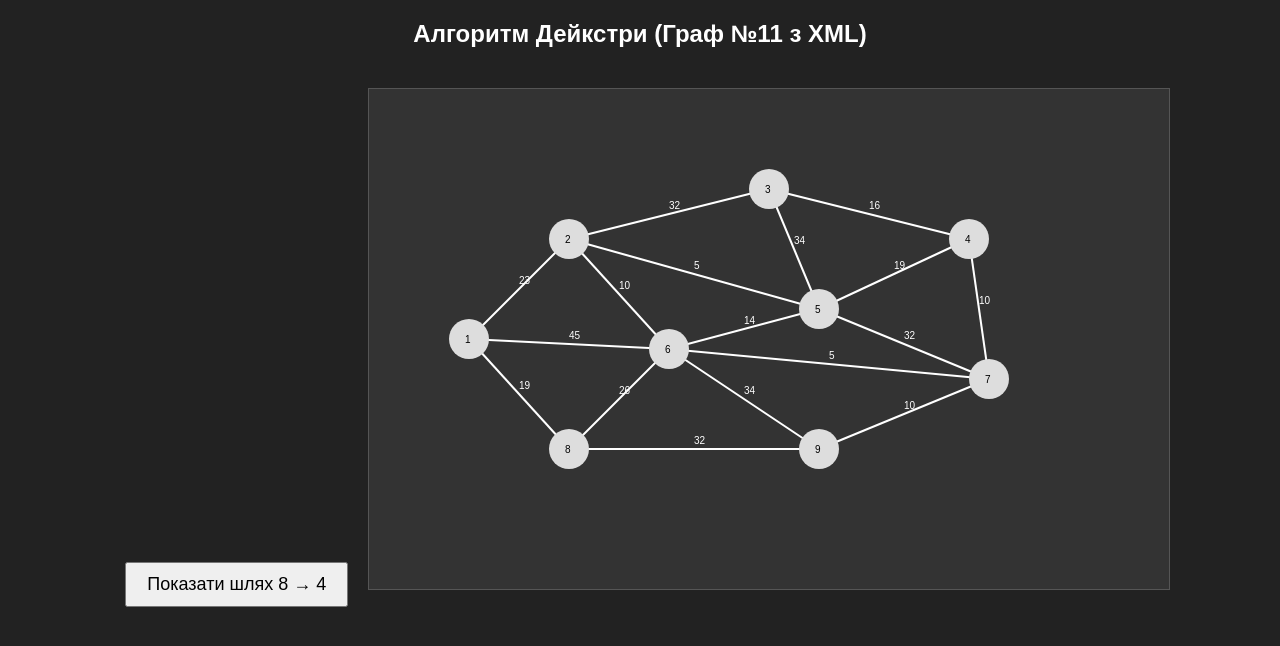
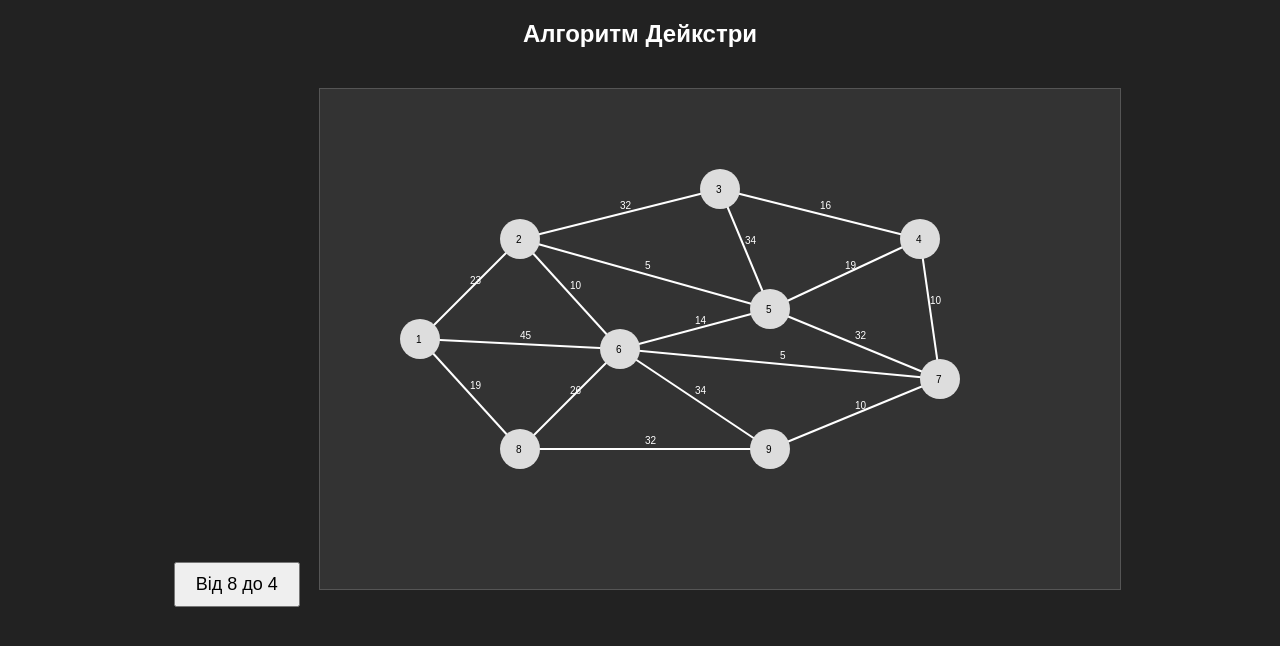
Before and after one commit to Icyc777/Icyc777.github.io.ALGO, a plain HTML site: page index.html in a window 1280 px wide. Drawn offline with Linux system fonts and the light colour scheme.

Commit message:
Update index.html

```diff
--- a/index.html
+++ b/index.html
@@ -2,87 +2,61 @@
 <html>
 <head>
 <meta charset="UTF-8">
-<title>Граф 11 — Дейкстра + XML</title>
-
 <style>
     body { background: #222; color: white; text-align: center; font-family: Arial; }
     canvas { background: #333; border: 1px solid #555; margin-top: 20px; }
     button { padding: 10px 20px; margin: 15px; font-size: 18px; }
 </style>
 </head>
-
 <body>
-
-<h2>Алгоритм Дейкстри (Граф №11 з XML)</h2>
-
-<button onclick="startDijkstra()">Показати шлях 8 → 4</button>
-
+<h2>Алгоритм Дейкстри</h2>
+<button onclick="startDijkstra()">Від 8 до 4</button>
 <canvas id="graph" width="800" height="500"></canvas>
-
 <script>
 let points = {};
 let edges = [];
 let graph = {};
-
 async function loadXML() {
     let response = await fetch("graph11.xml");
     let text = await response.text();
     let parser = new DOMParser();
     let xml = parser.parseFromString(text, "text/xml");
-
     xml.querySelectorAll("point").forEach(p => {
         points[p.getAttribute("id")] = {
             x: parseInt(p.getAttribute("x")),
             y: parseInt(p.getAttribute("y"))
         };
     });
-
     xml.querySelectorAll("line").forEach(l => {
         let u = l.getAttribute("from");
         let v = l.getAttribute("to");
         let w = parseInt(l.getAttribute("weight"));
         edges.push([u, v, w]);
     });
-
-    // створюємо список суміжності
     for (let i = 1; i <= 9; i++) graph[i] = [];
     edges.forEach(([u, v, w]) => {
         graph[u].push({node: v, weight: w});
         graph[v].push({node: u, weight: w});
     });
-
     drawGraph();
 }
-
 loadXML();
-
-// ==========================
-// 2) CANVAS МАЛЮВАННЯ
-// ==========================
 const canvas = document.getElementById("graph");
 const ctx = canvas.getContext("2d");
-
 function drawGraph(highlight = []) {
     ctx.clearRect(0, 0, 800, 500);
-
     edges.forEach(([u,v,w])=>{
         let isRed = highlight.some(h => (h[0] == u && h[1] == v) || (h[0] == v && h[1] == u));
-
         ctx.strokeStyle = isRed ? "red" : "white";
         ctx.lineWidth = isRed ? 4 : 2;
-
         let a = points[u], b = points[v];
-
         ctx.beginPath();
         ctx.moveTo(a.x, a.y);
         ctx.lineTo(b.x, b.y);
         ctx.stroke();
-
         ctx.fillStyle = "white";
         ctx.fillText(w, (a.x+b.x)/2, (a.y+b.y)/2 - 5);
     });
-
-    // вершини
     for (let i = 1; i <= 9; i++) {
         ctx.fillStyle = "#ddd";
         ctx.beginPath();
@@ -93,46 +67,30 @@ function drawGraph(highlight = []) {
         ctx.fillText(i, points[i].x - 4, points[i].y + 4);
     }
 }
-
-// ==========================
-// 3) ДЕЙКСТРА
-// ==========================
 function dijkstra(start) {
     let dist = {}, prev = {}, visited = {};
-
     for (let i = 1; i <= 9; i++) {
         dist[i] = Infinity;
         prev[i] = null;
         visited[i] = false;
     }
-
     dist[start] = 0;
-
     for (let i = 1; i <= 9; i++) {
         let u = null;
         for (let v = 1; v <= 9; v++)
             if (!visited[v] && (u === null || dist[v] < dist[u])) u = v;
-
         visited[u] = true;
-
         graph[u].forEach(e => {
             let alt = dist[u] + e.weight;
             if (alt < dist[e.node]) {
                 dist[e.node] = alt;
                 prev[e.node] = u;
-
-                // анімація
                 drawGraph([[u, e.node]]);
             }
         });
     }
-
     return prev;
 }
-
-// ==========================
-// 4) Відновлення шляху
-// ==========================
 function getPath(prev, t) {
     let path = [];
     while (t !== null) {
@@ -141,25 +99,17 @@ function getPath(prev, t) {
     }
     return path.reverse();
 }
-
-// ==========================
-// 5) Запуск + Анімація
-// ==========================
 async function startDijkstra() {
     let prev = dijkstra(8);
     let path = getPath(prev, 4);
-
     let edgesToDraw = [];
-
     for (let i = 0; i < path.length - 1; i++) {
         edgesToDraw.push([path[i], path[i+1]]);
         drawGraph(edgesToDraw);
         await new Promise(r => setTimeout(r, 700)); // пауза
     }
-
     alert("Шлях 8 → 4: " + path.join(" → "));
 }
-
 </script>
 
 </body>
```
